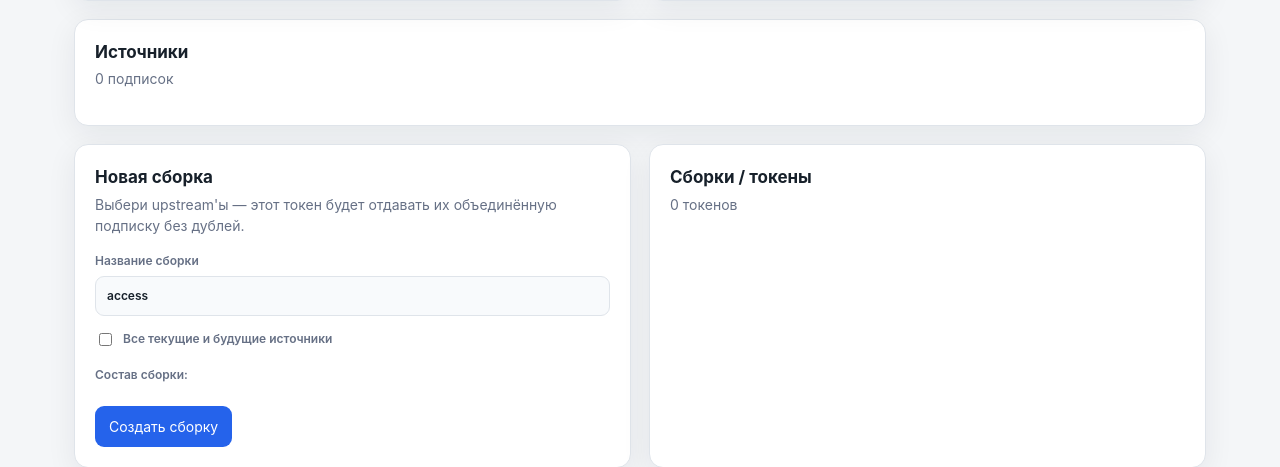
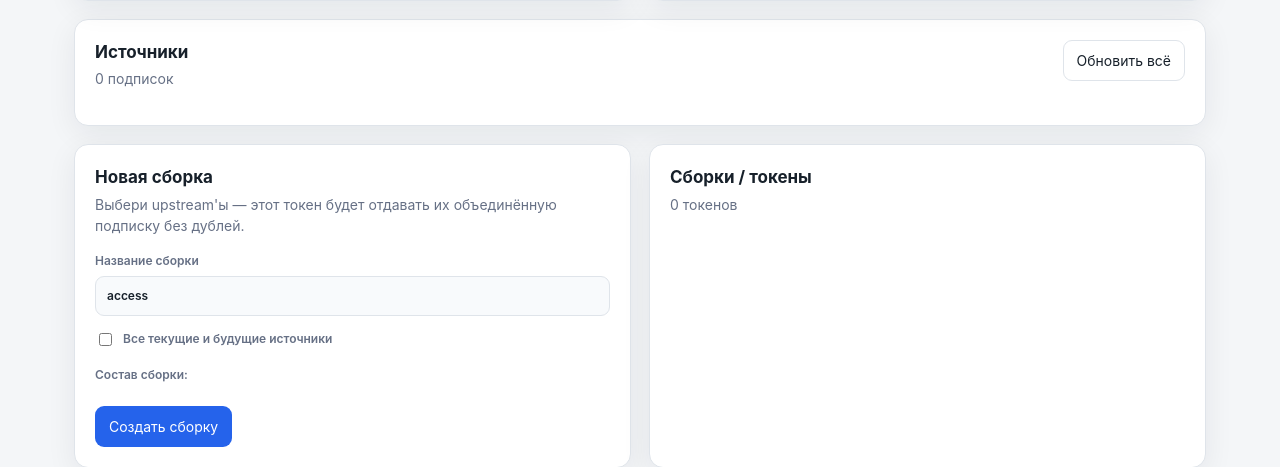
Before and after one commit to Dark-V/SubMux, a Python web app: template app/templates/index.html in a window 1280 px wide. Shown: the part 630-1097 px from the top of the page. Run offline with Jinja, Linux system fonts and the light colour scheme; the template is opened without the code that fills it, so the values that code supplies are empty.

Commit message:
Add refresh all sources action

```diff
--- a/app/templates/index.html
+++ b/app/templates/index.html
@@ -60,7 +60,7 @@
   </section>
 
   <section class="card section-card">
-    <div class="section-head"><div><h2>Источники</h2><p class="muted" id="subCount">0 подписок</p></div></div>
+    <div class="section-head"><div><h2>Источники</h2><p class="muted" id="subCount">0 подписок</p></div><button class="ghost" id="refreshAllBtn" type="button">Обновить всё</button></div>
     <div id="subsList" class="list"></div>
   </section>
 
```
